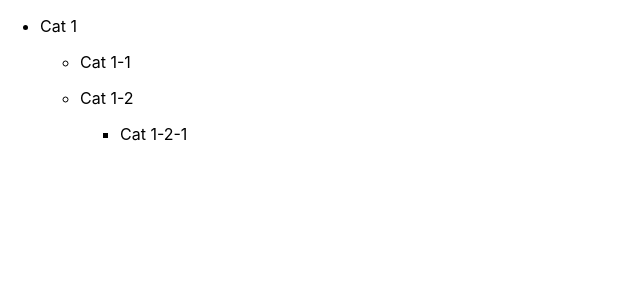
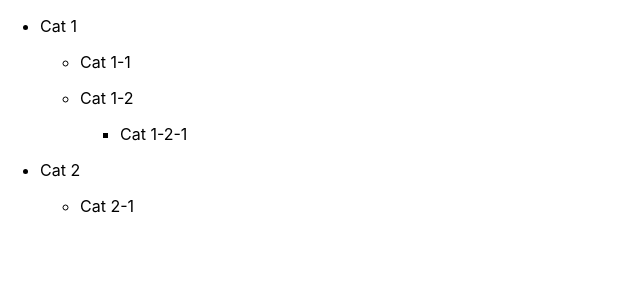
Before and after one commit to epent/category-tree, a React (Create React App) app: page / in a window 1280 px wide. Shown: the top 300 px of the page, without its empty margins (0-640 px from the left). Built offline with nearby package versions, Linux system fonts and the light colour scheme.

Commit message:
add unique "key" props

```diff
--- a/src/App.js
+++ b/src/App.js
@@ -3,29 +3,53 @@ import React from "react";
 import Category from "./Category";
 
 function App() {
-  const data = {
+  const data = [
+    {
       value: "Cat 1",
+      id: "Cat 1",
       children: [
         {
           value: "Cat 1-1",
+          id: "Cat 1-1",
           children: [],
         },
         {
           value: "Cat 1-2",
+          id: "Cat 1-2",
           children: [
             {
               value: "Cat 1-2-1",
+              id: "Cat 1-2-1",
               children: [],
             },
           ],
         },
       ],
-  };
+    },
+    {
+      value: "Cat 2",
+      id: "Cat 2",
+      children: [
+        {
+          value: "Cat 2-1",
+          id: "Cat 2-1",
+          children: [],
+        },
+      ],
+    },
+  ];
+
+  const rootCategories = data.map((rootCategory) => {
+    return (
+      <li key={rootCategory.id}>
+        <Category data={rootCategory} />
+      </li>
+    );
+  });
+
   return (
     <div className="App">
-      <ul>
-        <Category data={data} />
-      </ul>
+      <ul>{rootCategories}</ul>
     </div>
   );
 }
--- a/src/Category.js
+++ b/src/Category.js
@@ -8,19 +8,17 @@ const Category = (props) => {
   if (hasChildren) {
     childrenData = props.data.children.map((child) => {
       return (
-        <ul>
+        <li key={child.id}>
           <Category data={child} />
-        </ul>
+        </li>
       );
     });
   }
 
   return (
     <div>
-      <li>
-        <p>{categoryValue}</p>
-        {childrenData}
-      </li>
+      <p>{categoryValue}</p>
+      <ul>{childrenData}</ul>
     </div>
   );
 };
```
Lines whose indentation alone changed are shown as unchanged.
